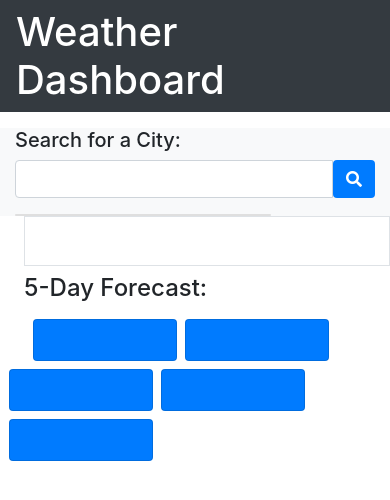
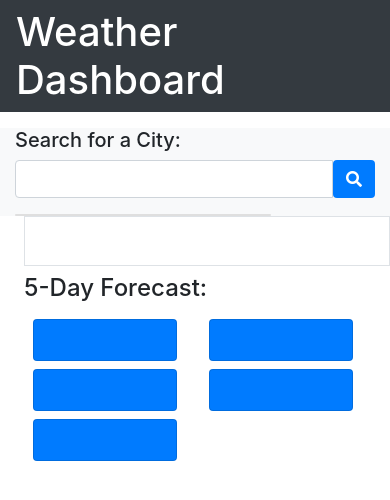
Before and after one commit to kapslock07/WeatherDashboard, a plain HTML site: page index.html in a window 390 px wide. Drawn offline with nearby package versions, Linux system fonts and the light colour scheme; no server answers.

Commit message:
added media query

```diff
--- a/index.html
+++ b/index.html
@@ -55,23 +55,24 @@
                         <div class="col-md-12">
                             <h4>5-Day Forecast:</h4>
                             <div class="row">
-                                <div class="card bg-primary text-white ml-4 mr-2 mt-2" style="width: 9rem;">
+                                <div class="card forecastCard bg-primary text-white ml-4 mr-2 mt-2"
+                                    style="width: 9rem;">
                                     <div class="card-body futureDayCard" id="day1">
                                     </div>
                                 </div>
-                                <div class="card bg-primary text-white mr-2 mt-2" style="width: 9rem;">
+                                <div class="card forecastCard bg-primary text-white mr-2 mt-2" style="width: 9rem;">
                                     <div class="card-body futureDayCard" id="day2">
                                     </div>
                                 </div>
-                                <div class="card bg-primary text-white mr-2 mt-2" style="width: 9rem;">
+                                <div class="card forecastCard bg-primary text-white mr-2 mt-2" style="width: 9rem;">
                                     <div class="card-body futureDayCard" id="day3">
                                     </div>
                                 </div>
-                                <div class="card bg-primary text-white mr-2 mt-2" style="width: 9rem;">
+                                <div class="card forecastCard bg-primary text-white mr-2 mt-2" style="width: 9rem;">
                                     <div class="card-body futureDayCard" id="day4">
                                     </div>
                                 </div>
-                                <div class="card bg-primary text-white mr-1 mt-2" style="width: 9rem;">
+                                <div class="card forecastCard bg-primary text-white mr-1 mt-2" style="width: 9rem;">
                                     <div class="card-body futureDayCard" id="day5">
                                     </div>
                                 </div>
--- a/style.css
+++ b/style.css
@@ -9,4 +9,10 @@ p {
     font-size: 15px;
 }
 
+@media screen  and (max-width: 1200px) /* Tablet */ {
+    .forecastCard {
+      margin-left: 1.5rem;
+    }
+  }
+
 /* 1200px wide cutoff */
```
Also changed, not shown: 1 other file.
